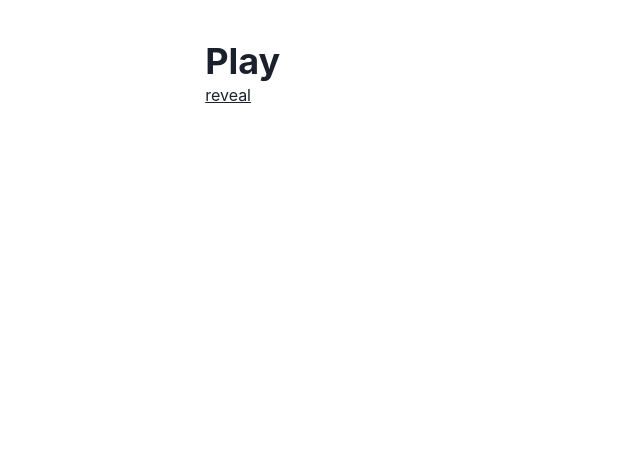
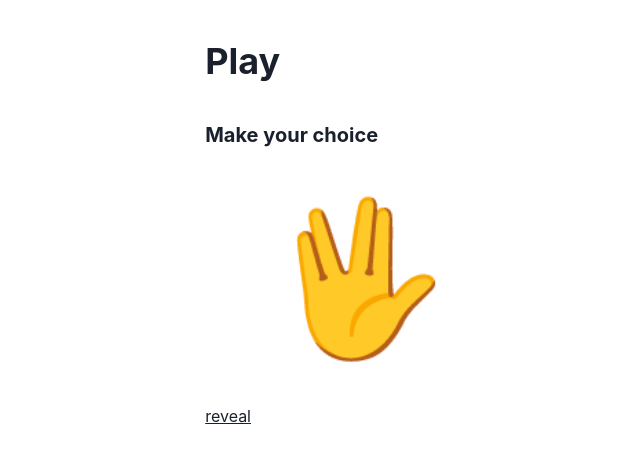
Before and after one commit to AmineAfia/WAGDI, a Next.js app: page /play in a window 1280 px wide. Shown: the top 462 px of the page, without its empty margins (148-788 px from the left). Built offline with nearby package versions, Linux system fonts and the light colour scheme; what @rainbow-me/rainbowkit, wagmi would draw is missing.

Commit message:
feat: playing reel

```diff
--- a/pages/play.tsx
+++ b/pages/play.tsx
@@ -1,10 +1,48 @@
-import { Container, Heading } from "@chakra-ui/react";
+import { Container, Heading, Stack, Button, Box, Text } from "@chakra-ui/react";
+import { useState, useEffect } from "react";
 import Link from "next/link";
 
 const Play = () => {
+	const [userSelection, setUserSelection] = useState(null);
+	const [index, setIndex] = useState(0);
+	const [choosing, setChoosing] = useState(true);
+	const options = ["🪨", "📜", "✂️", "🦎", "🖖"];
+
+	const clickHandler = (value) => {
+    	setUserSelection(choosing == true ? value : null);
+		setChoosing( choosing == true ? false : true);
+  	};
+
+	useEffect(() => {
+    	if(choosing == true) {
+			const interval = setInterval(() => {
+      			setIndex((prevIndex) => {
+        		// reset index if current index is greater than array size
+        		return prevIndex + 1 < options.length ? prevIndex + 1 : 0;
+      			});
+    		}, 100);
+    		return () => clearInterval(interval);
+		}
+  	});
+
 	return (
 		<Container paddingY="10">
-			<Heading>Play</Heading>
+			<Heading mb='10'>Play</Heading>
+			<Heading size='md'> Make your choice </Heading>
+
+			<Box p='4' display='flex' justifyItems='center'>
+				<Box
+					as='button'
+					height='30%'
+					width='50%'
+					px='20px'
+					fontSize='150px'
+					fontWeight='semibold'
+					onClick={() => clickHandler(options[index])}
+					>
+						{options[index]}
+					</Box>
+			</Box>
 			<Link href="/reveal"> reveal </Link>
 		</Container>
 	);
```
